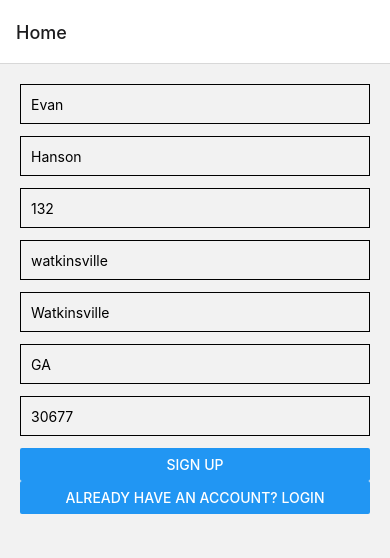
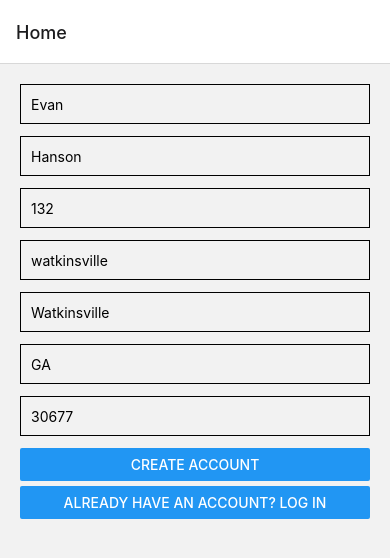
Before and after one commit to Calvin8606/ugahacks9, a React Native app in the folder app/: screen / in a window 390 px wide. Shown: the top 558 px of the page. Built offline with nearby package versions, Linux system fonts and the light colour scheme.

Commit message:
feat: button styling

```diff
--- a/app/screens/LogInScreen.tsx
+++ b/app/screens/LogInScreen.tsx
@@ -4,9 +4,10 @@ import { View, TextInput, Button, StyleSheet, Alert } from "react-native";
 import axios from "axios";
 interface props {
   setLos: Function;
+  setUserId: Function;
 }
 
-export const LoginForm = ({ setLos }: props) => {
+export const LoginForm = ({ setLos, setUserId }: props) => {
   // State to store input values
   const [firstName, setFirstName] = useState("");
   const [lastName, setLastName] = useState("");
@@ -54,11 +55,13 @@ export const LoginForm = ({ setLos }: props) => {
         style={styles.input}
         keyboardType="numeric"
       />
-      <Button title="Log In" onPress={handleSubmit} />
-      <Button
-        title="Sign up"
-        onPress={() => setLos(1)} // Update state on button click
-      />
+      <View style={styles.buttonContainer}>
+        <Button title="Log In" onPress={handleSubmit} />
+        <Button
+          title="need an account? Sign up"
+          onPress={() => setLos(1)} // Update state on button click
+        />
+      </View>
     </View>
   );
 };
@@ -76,6 +79,10 @@ const styles = StyleSheet.create({
     borderWidth: 1,
     padding: 10,
   },
+  buttonContainer: {
+    gap: 5,
+    marginBottom: 12,
+  },
 });
 
 export default LoginForm;
--- a/app/screens/SignUpScreen.tsx
+++ b/app/screens/SignUpScreen.tsx
@@ -75,7 +75,6 @@ export const SignUpForm = ({ setUserId, userId }: props) => {
 
   return (
     <>
-
       {los === 1 ? (
         <ScrollView contentContainerStyle={styles.container}>
           <Text>{userId}</Text>
@@ -151,14 +150,16 @@ export const SignUpForm = ({ setUserId, userId }: props) => {
               })
             }
           />
-          <Button title="Sign Up" onPress={handleSubmit} />
-          <Button
-            title="Already have an account? Login"
-            onPress={() => setLos(2)} // Update state on button click
-          />
+          <View style={styles.buttonContainer}>
+            <Button title="Create account" onPress={handleSubmit} />
+            <Button
+              title="already have an account? Log in"
+              onPress={() => setLos(2)} // Update state on button click
+            />
+          </View>
         </ScrollView>
       ) : (
-        <LoginForm setLos={setLos} />
+        <LoginForm setUserId={setUserId} setLos={setLos} />
       )}
     </>
   );
@@ -174,4 +175,8 @@ const styles = StyleSheet.create({
     borderWidth: 1,
     padding: 10,
   },
+  buttonContainer: {
+    gap: 5,
+    marginBottom: 12,
+  },
 });
```
